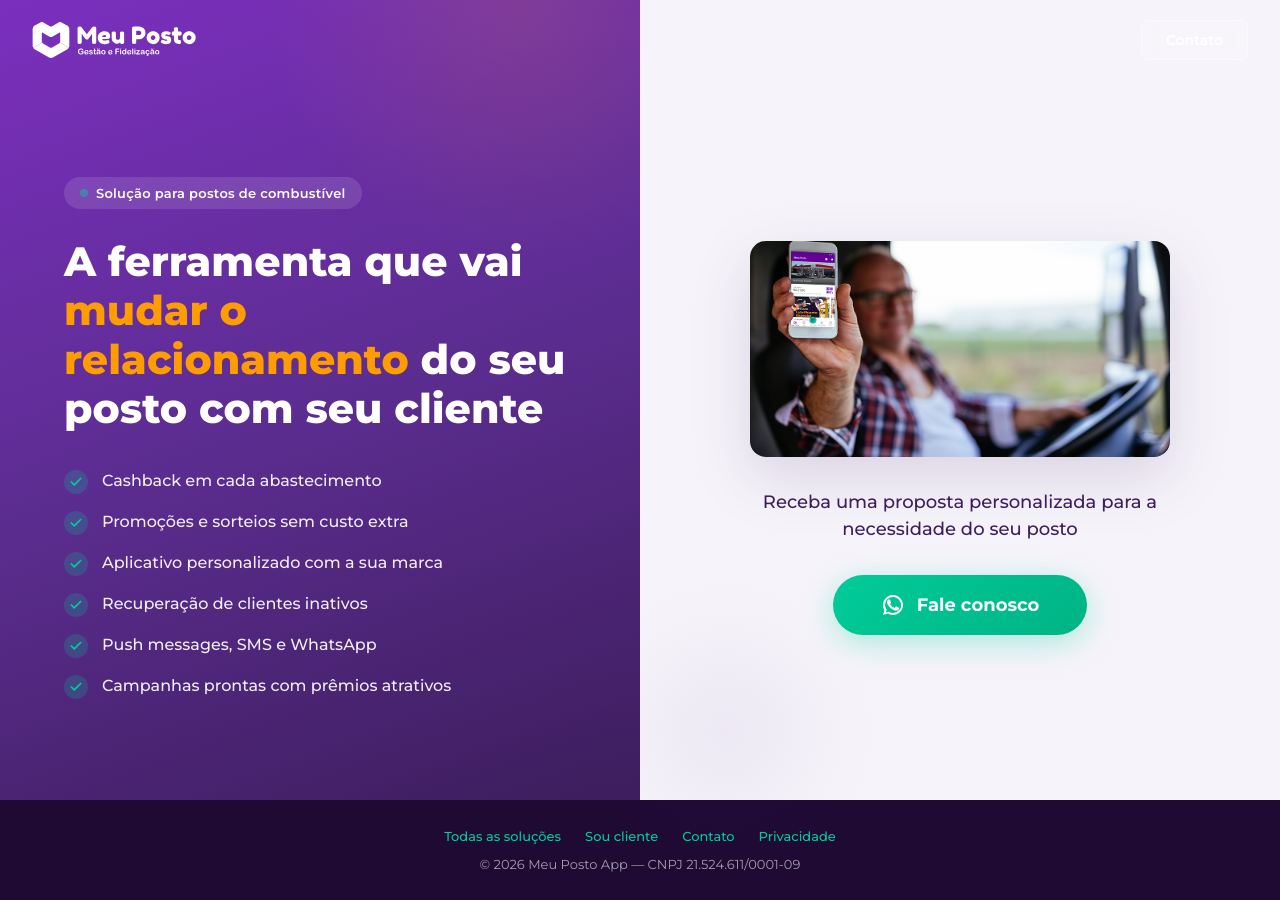
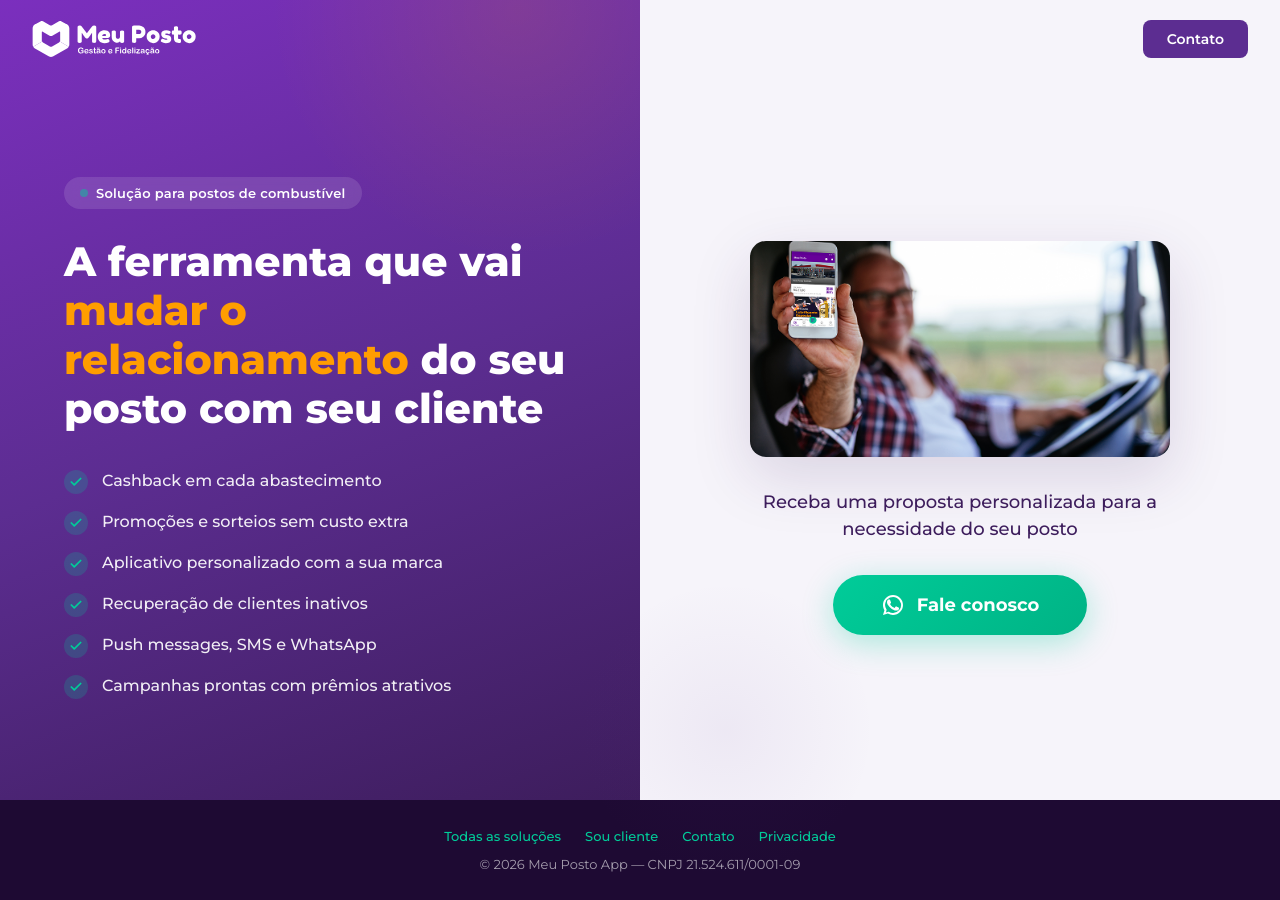
Before and after one commit to meu-posto/conteudos-meuposto, a Jekyll site: the page built from index.html, in a window 1280 px wide. Built offline with Jekyll 4.4.1, drawn with Linux system fonts in a browser that asks for light colours; the list of posts is cut into pages by our own code.

Commit message:
Fix header contact button visibility on light background
Use solid purple background instead of transparent glass effect
so the button is visible over both dark and light sections.

```diff
--- a/index.html
+++ b/index.html
@@ -97,15 +97,13 @@ socialImg: https://www.meuposto.app/assets/revendedor/images/icon.png
       font-size: 14px;
       font-weight: 600;
       padding: 10px 24px;
-      border: 1.5px solid rgba(255,255,255,0.4);
+      border: none;
       border-radius: 8px;
-      backdrop-filter: blur(6px);
-      background: rgba(255,255,255,0.1);
+      background: #5c2d91;
       transition: all 0.25s ease;
     }
     .lp-header__cta:hover {
-      background: rgba(255,255,255,0.22);
-      border-color: rgba(255,255,255,0.7);
+      background: #4a2278;
     }
 
     /* ============ LAYOUT ============ */
```
